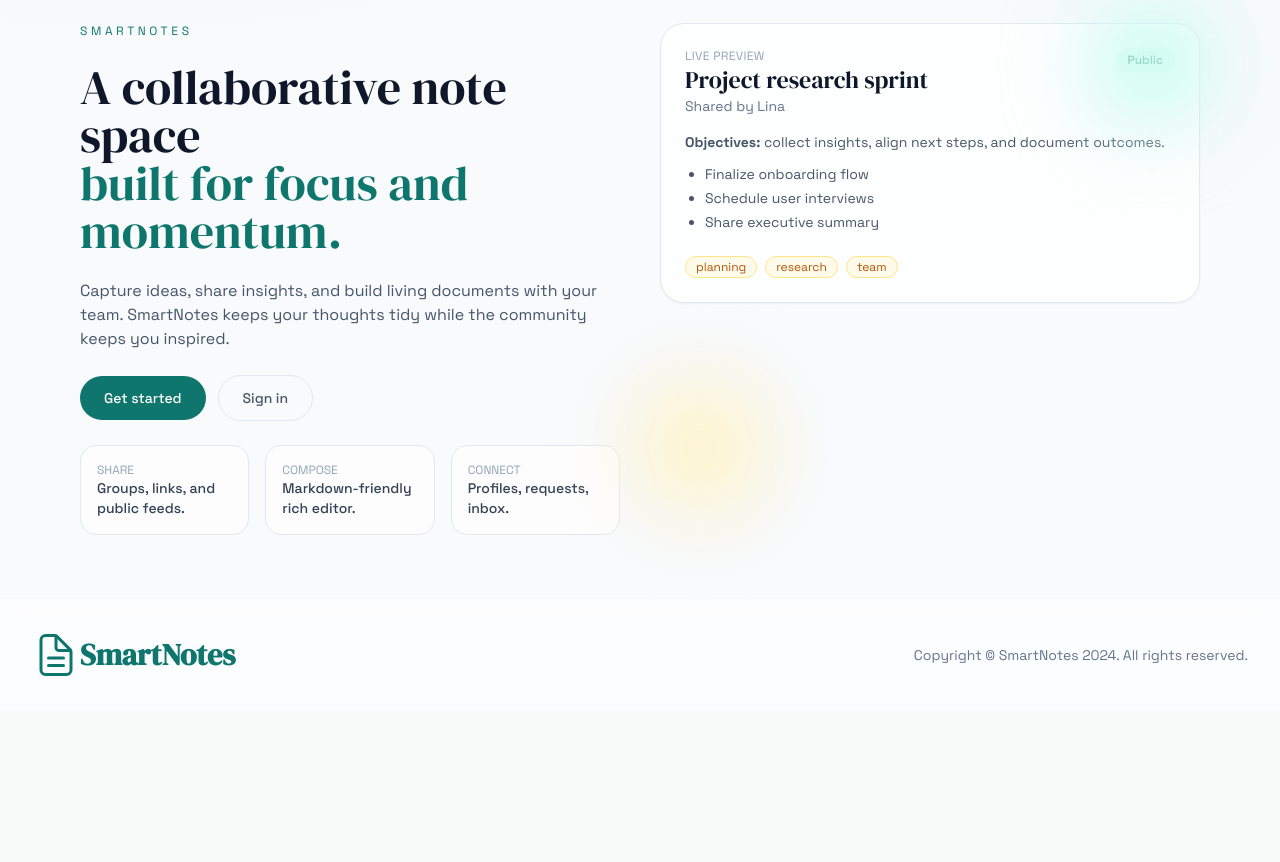
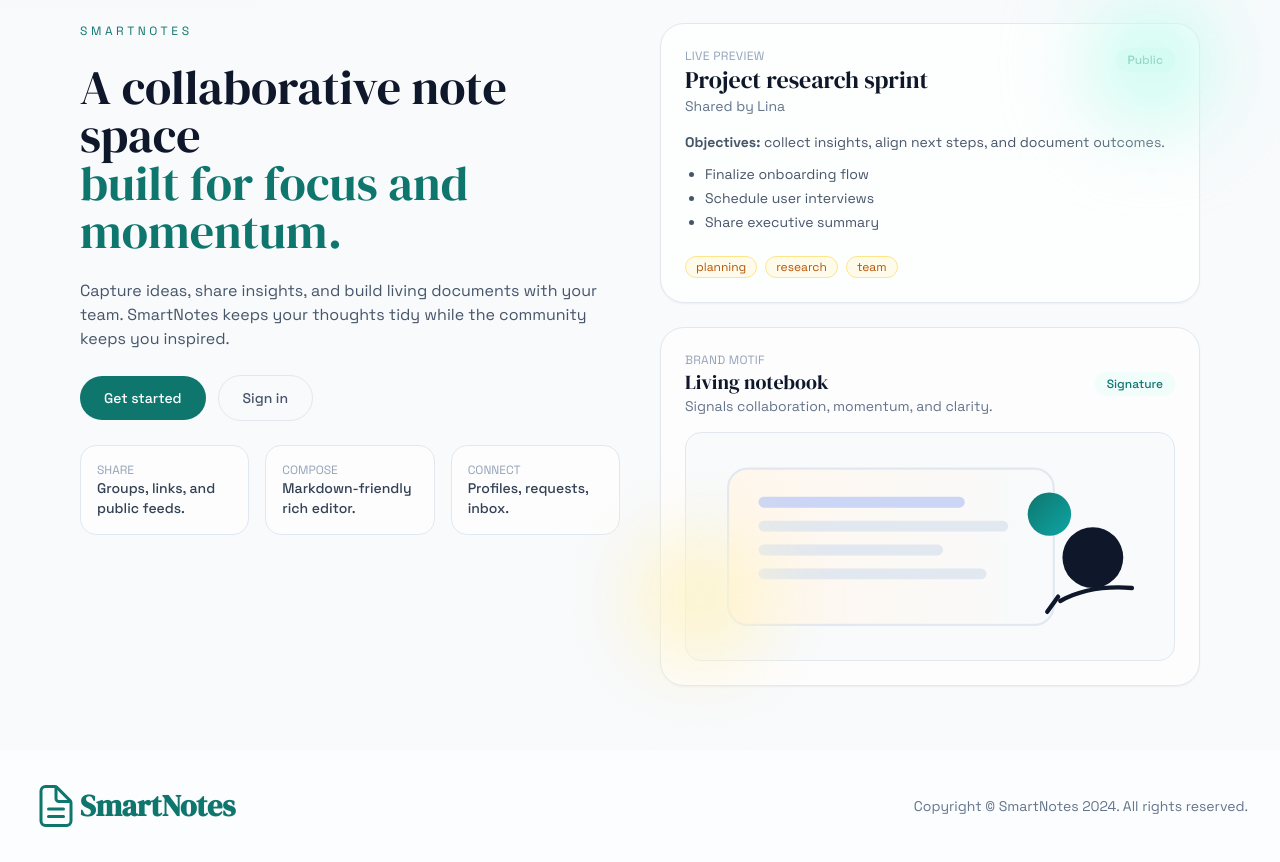
Before and after one commit to majortank/smartnotes, a Django app: page / in a window 1280 px wide. Shown: the part 223-1085 px from the top of the page. Before the commit the page ends 899 px from the top, so only its background shows below. Run offline with Django 5.2, Linux system fonts and the light colour scheme; style sheets or scripts are compiled from the project's sources; some libraries are stand-ins or nearby versions.

Commit message:
Add brand motif section to welcome page for enhanced visual appeal and collaboration emphasis

```diff
--- a/home/templates/home/welcome.html
+++ b/home/templates/home/welcome.html
@@ -65,6 +65,39 @@
             <span class="rounded-full border border-amber-200 bg-amber-50 px-2.5 py-0.5 text-xs text-amber-700">team</span>
           </div>
         </div>
+        <div class="mt-6 rounded-3xl border border-slate-200 bg-white/70 p-6 shadow-sm">
+          <div class="flex items-center justify-between">
+            <div>
+              <p class="text-xs uppercase tracking-wide text-slate-400">Brand motif</p>
+              <h3 class="text-xl text-slate-900">Living notebook</h3>
+              <p class="text-sm text-slate-500">Signals collaboration, momentum, and clarity.</p>
+            </div>
+            <span class="rounded-full bg-teal-50 px-3 py-1 text-xs font-medium text-teal-700">Signature</span>
+          </div>
+          <div class="mt-4 rounded-2xl border border-slate-200 bg-slate-50 p-4">
+            <svg viewBox="0 0 420 180" class="w-full" role="img" aria-label="SmartNotes motif">
+              <defs>
+                <linearGradient id="ink" x1="0" y1="0" x2="1" y2="1">
+                  <stop offset="0%" stop-color="#0f766e"/>
+                  <stop offset="100%" stop-color="#0ea5a4"/>
+                </linearGradient>
+                <linearGradient id="paper" x1="0" y1="0" x2="1" y2="0">
+                  <stop offset="0%" stop-color="#fff7ed"/>
+                  <stop offset="100%" stop-color="#f8fafc"/>
+                </linearGradient>
+              </defs>
+              <rect x="24" y="18" width="300" height="144" rx="18" fill="url(#paper)" stroke="#e2e8f0" stroke-width="2"/>
+              <rect x="52" y="44" width="190" height="10" rx="5" fill="#cbd5f5"/>
+              <rect x="52" y="66" width="230" height="10" rx="5" fill="#e2e8f0"/>
+              <rect x="52" y="88" width="170" height="10" rx="5" fill="#e2e8f0"/>
+              <rect x="52" y="110" width="210" height="10" rx="5" fill="#e2e8f0"/>
+              <circle cx="320" cy="60" r="20" fill="url(#ink)"/>
+              <circle cx="360" cy="100" r="28" fill="#0f172a"/>
+              <path d="M330 140c18-10 40-14 66-12" stroke="#0f172a" stroke-width="4" fill="none" stroke-linecap="round"/>
+              <path d="M328 136l-10 14" stroke="#0f172a" stroke-width="4" stroke-linecap="round"/>
+            </svg>
+          </div>
+        </div>
       </div>
     </div>
   </section>
```
